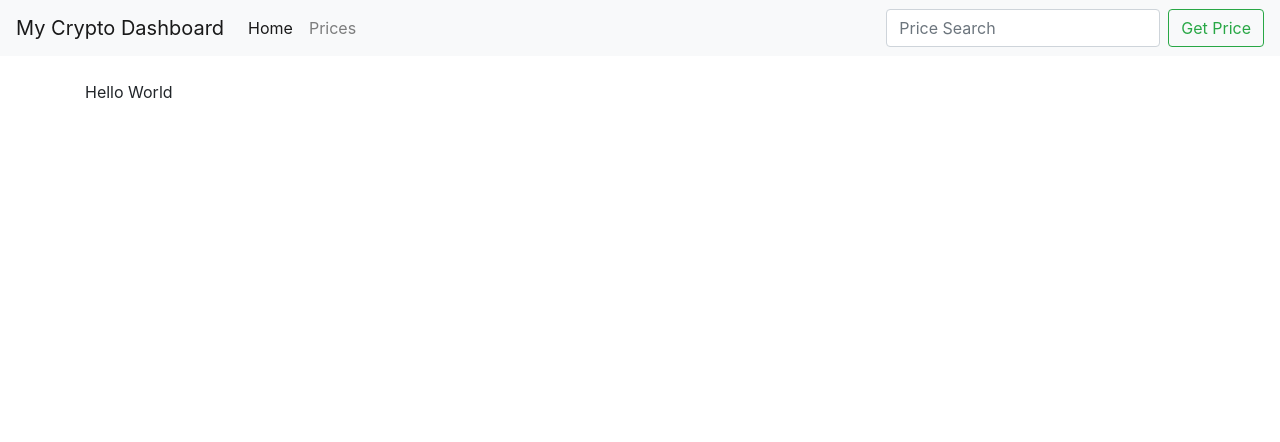
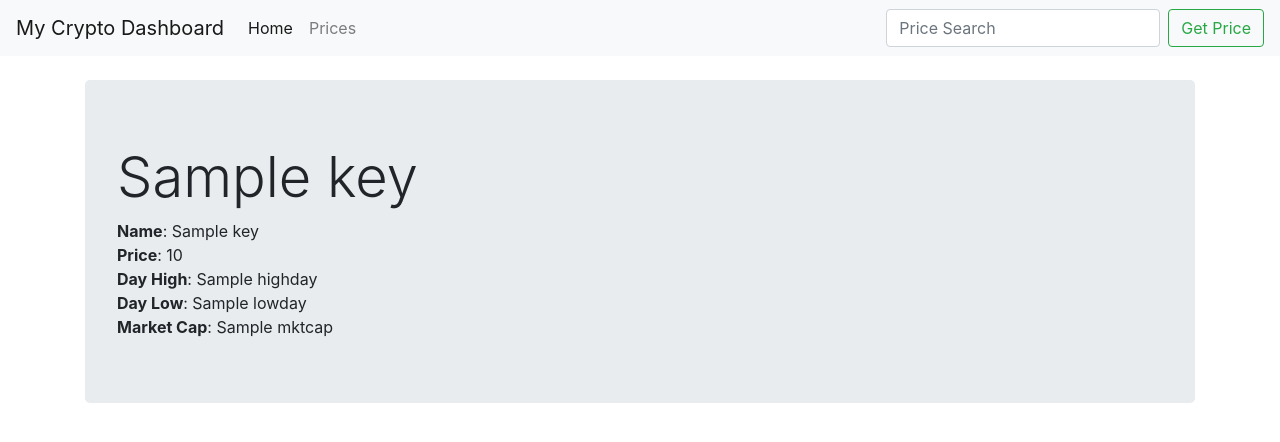
Before and after one commit to trancethehuman/crypto-dashboard, a Django app: template crypto/crypto_app/templates/prices.html in a window 1280 px wide. Shown: the top 442 px of the page. Run offline with Django 3.2, Linux system fonts and the light colour scheme; the template is opened without the code that fills it: most values are stand-ins (such as "Sample title", 1, 10 or a date in 2020); some libraries are stand-ins or nearby versions.

Commit message:
error handlings completed

```diff
--- a/crypto/crypto_app/templates/base.html
+++ b/crypto/crypto_app/templates/base.html
@@ -12,7 +12,7 @@
   </head>
   <body>
     <nav class="navbar navbar-expand-lg navbar-light bg-light">
-  <a class="navbar-brand" href="#">My Crypto Dashboard</a>
+  <a class="navbar-brand" href="{% url 'home' %}">My Crypto Dashboard</a>
   <button class="navbar-toggler" type="button" data-toggle="collapse" data-target="#navbarSupportedContent" aria-controls="navbarSupportedContent" aria-expanded="false" aria-label="Toggle navigation">
     <span class="navbar-toggler-icon"></span>
   </button>
--- a/crypto/crypto_app/templates/prices.html
+++ b/crypto/crypto_app/templates/prices.html
@@ -1,5 +1,25 @@
 {% extends 'base.html' %}
 
 {% block content %}
-    Hello World
+    {% if notfound %}
+        <form class="form-inline my-2 my-lg-0" method="POST" action="{% url 'prices' %}">
+            {% csrf_token %}
+            <input class="form-control mr-sm-2" type="search" placeholder="BTC, XRP, etc..." aria-label="Search" name="quote">
+            <button class="btn btn-outline-success my-2 my-sm-0" type="submit">Get Price</button>
+        </form>
+    {% else %}
+        {% if crypto.Response %}
+            Sorry, {{ quote }} symbol doesn't exist
+        {% endif %}
+        {% for key, value in crypto.DISPLAY.items %}
+            <div class="jumbotron">
+                <h1 class="display-4">{{ key }}</h1>
+                <strong>Name</strong>: {{ key }}<br/>
+                <strong>Price</strong>: {{ value.CAD.PRICE }}<br/>
+                <strong>Day High</strong>: {{ value.CAD.HIGHDAY }}<br/>
+                <strong>Day Low</strong>: {{ value.CAD.LOWDAY }}<br/>
+                <strong>Market Cap</strong>: {{ value.CAD.MKTCAP }}<br/>
+            </div>
+        {% endfor %}
+    {% endif %}
 {% endblock %}
```
Also changed, not shown: crypto/crypto_app/templates/home.html (+5 -5 lines), crypto/crypto_app/views.py (+12 -2 lines).
